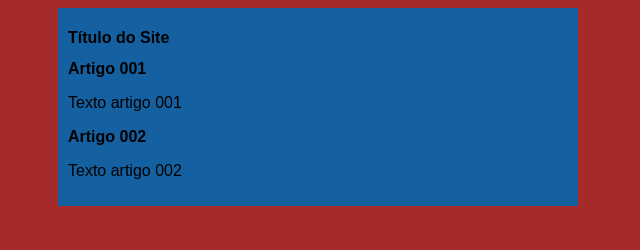
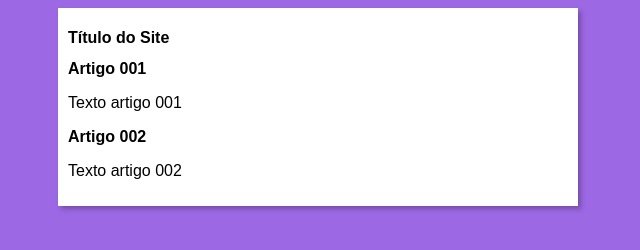
Before and after one commit to kelzaribs/Projeto-Site, a plain HTML site: page index.html in a window 1280 px wide. Shown: the whole page, without its empty margins (322-962 px from the left). Drawn offline with Linux system fonts and the light colour scheme.

Commit message:
update style

```diff
--- a/estilos/style.css
+++ b/estilos/style.css
@@ -1,17 +1,17 @@
-*{
+* {
     font-family: Arial, Helvetica, sans-serif;
     font-size: 16px;
 }
 
 body {
-    background-color: brown;
+    background-color: rgb(157, 104, 228);
 
 }
 
 main {
-    background-color: rgb(21, 96, 161);
+    background-color: white;
     width: 500px;
     margin: auto;
     padding: 10px;
-    box-shadow: 3px 3px 5 px rgba(0, 0, 0, 0.267);
+    box-shadow: 3px 3px 5px rgba(0, 0, 0, 0.267);
 }
```
